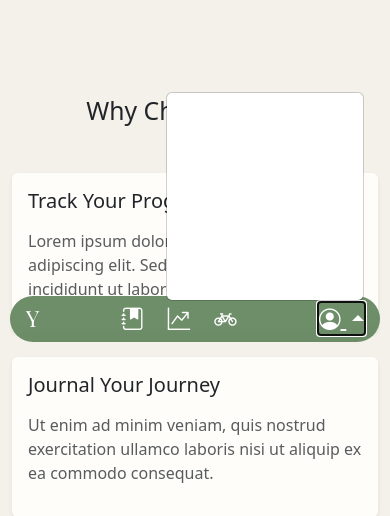
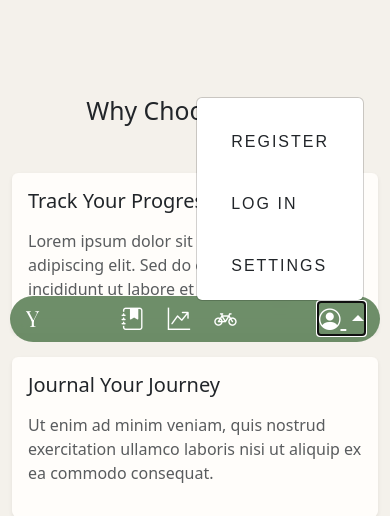
Before and after one commit to SaraTammame/Software-Engineering-Term-Project, a Flask app: page / in a window 390 px wide, after a click that opens the changed part. Shown: the part 492-1008 px from the top of the page. Run offline with Flask 3, Linux system fonts and the light colour scheme; some libraries are stand-ins or nearby versions.

Commit message:
Mobile nav bug fix

```diff
--- a/YAFA/app/static/style.css
+++ b/YAFA/app/static/style.css
@@ -388,3 +388,8 @@
     height:6px;
     background-color: var(--color-primary);
   }
+
+  .dropdown-menu .dropdown-item {
+    color: #212529;
+    font-size: 1rem; /* Bootstrap default */
+  }
--- a/YAFA/app/templates/base.html
+++ b/YAFA/app/templates/base.html
@@ -34,15 +34,13 @@
                             </a>
                             <ul class="dropdown-menu dropdown-menu-end" aria-labelledby="accountMenu">
                                 {% if g.user %}
-                                <li><span class="dropdown-item">{{ g.user['username'] }}</span>
-                                <li><a class="dropdown-item" href="{{ url_for('auth.logout') }}">Log Out</a>
+                                <li><span class="dropdown-item">{{ g.user['username'] }}</span></li>
+                                <li><a class="dropdown-item" href="{{ url_for('auth.logout') }}">Log Out</a></li>
                                 {% else %}
-                                <li><a class = "dropdown-item" href="{{ url_for('auth.register') }}">Register</a>
-                                <li><a class = "dropdown-item" href="{{ url_for('auth.login') }}">Log In</a>
+                                <li><a class = "dropdown-item" href="{{ url_for('auth.register') }}">Register</a></li>
+                                <li><a class = "dropdown-item" href="{{ url_for('auth.login') }}">Log In</a></li>
                                 {% endif %}
                                 <li><a class="dropdown-item" href="{{ url_for('notifications.settings') }}">Settings</a></li>
-                                <li><hr class="dropdown-divider"></li>
-                                <li><a class="dropdown-item" href="{{ url_for('auth.logout') }}">Logout</a></li>
                             </ul>
                         </li>
                     </ul>
@@ -84,9 +82,14 @@
                         <i class="bi bi-person-circle fs-4"></i>
                     </a>
                     <ul class="dropdown-menu dropdown-menu-end" aria-labelledby="accountMenuMobile">
+                        {% if g.user %}
+                        <li><span class="dropdown-item">{{ g.user['username'] }}</span></li>
+                        <li><a class="dropdown-item" href="{{ url_for('auth.logout') }}">Log Out</a></li>
+                        {% else %}
+                        <li><a class="dropdown-item" href="{{ url_for('auth.register') }}">Register</a></li>
+                        <li><a class="dropdown-item" href="{{ url_for('auth.login') }}">Log In</a></li>
+                        {% endif %}
                         <li><a class="dropdown-item" href="{{ url_for('notifications.settings') }}">Settings</a></li>
-                        <li><hr class="dropdown-divider"></li>
-                        <li><a class="dropdown-item" href="{{ url_for('auth.logout') }}">Logout</a></li>
                     </ul>
                 </div>
             </div>
```
